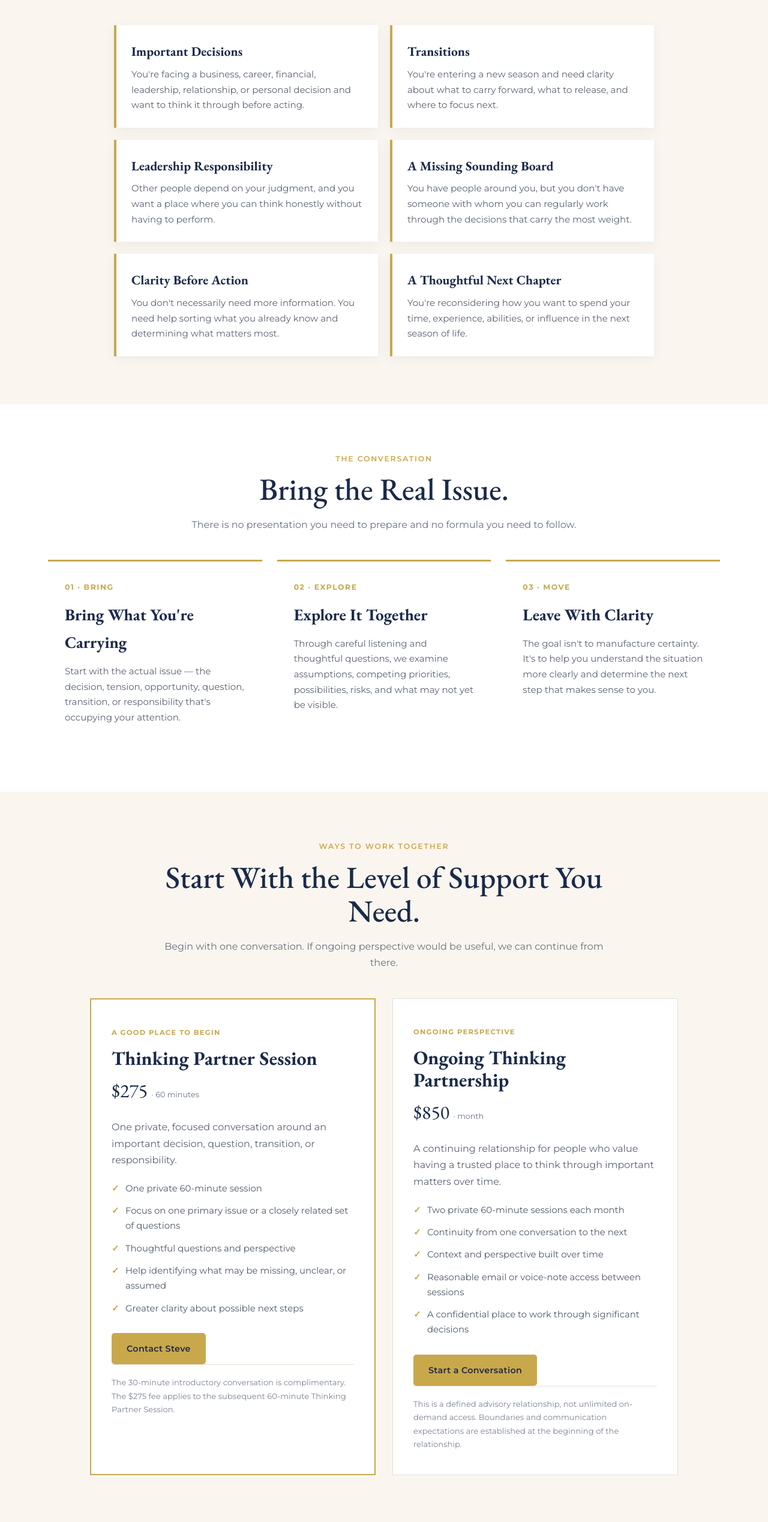
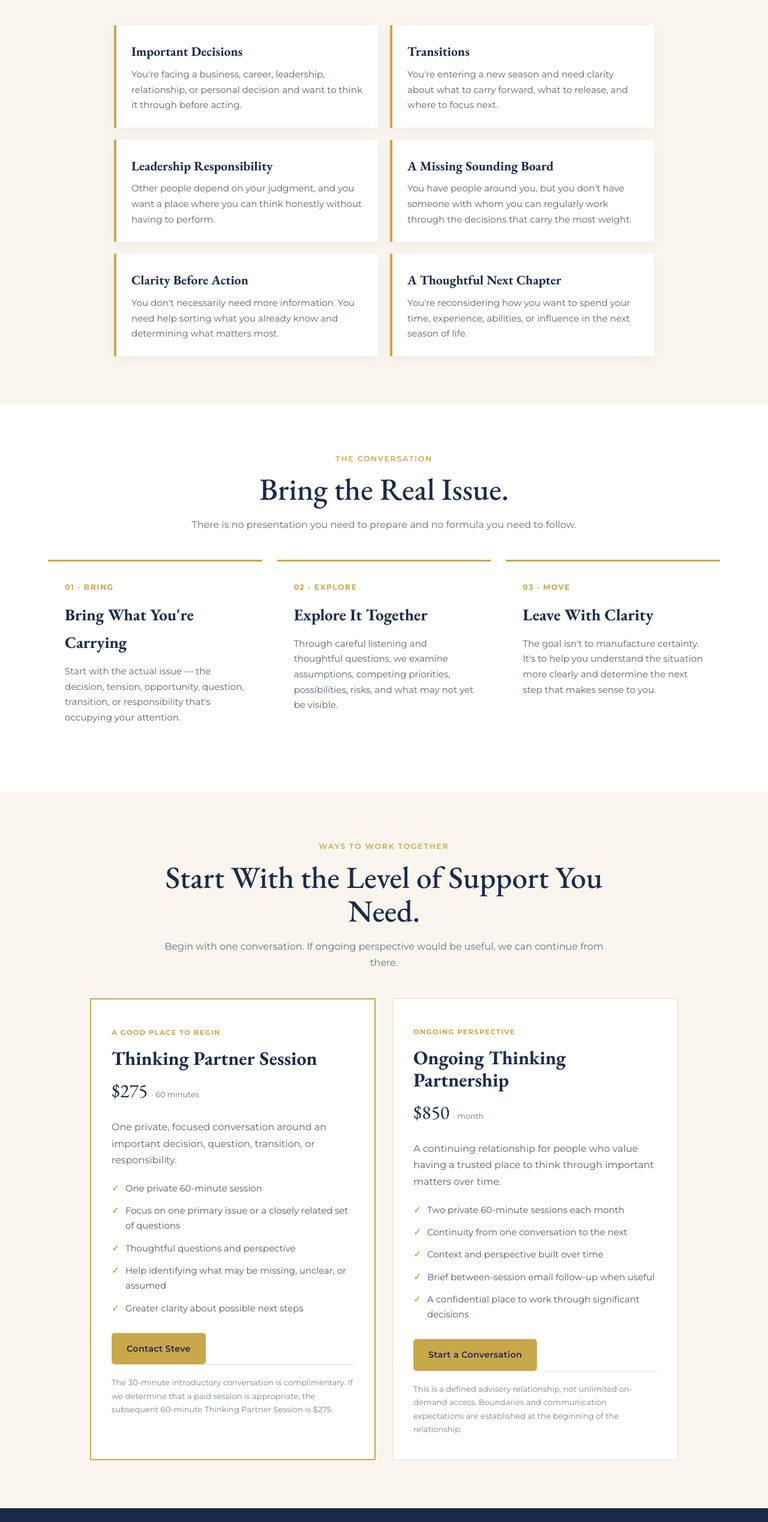
Before and after one commit to stevelewey/advisor, a plain HTML site: page index.html in a window 1280 px wide. Shown: the part 1763-4300 px from the top of the page at 60% size. Drawn offline with nearby package versions, Linux system fonts and the light colour scheme.

Commit message:
index.html

```diff
--- a/index.html
+++ b/index.html
@@ -793,9 +793,8 @@ footer strong {
         <h3>Important Decisions</h3>
 
         <p>
-          You're facing a business, career, financial, leadership,
-          relationship, or personal decision and want to think it through
-          before acting.
+          You're facing a business, career, leadership, relationship,
+          or personal decision and want to think it through before acting.
         </p>
 
       </div>
@@ -1042,8 +1041,8 @@ footer strong {
 
         <p class="offer-note">
           The 30-minute introductory conversation is complimentary.
-          The $275 fee applies to the subsequent 60-minute Thinking
-          Partner Session.
+          If we determine that a paid session is appropriate, the
+          subsequent 60-minute Thinking Partner Session is $275.
         </p>
 
       </div>
@@ -1085,7 +1084,7 @@ footer strong {
           </li>
 
           <li>
-            Reasonable email or voice-note access between sessions
+            Brief between-session email follow-up when useful
           </li>
 
           <li>
```
